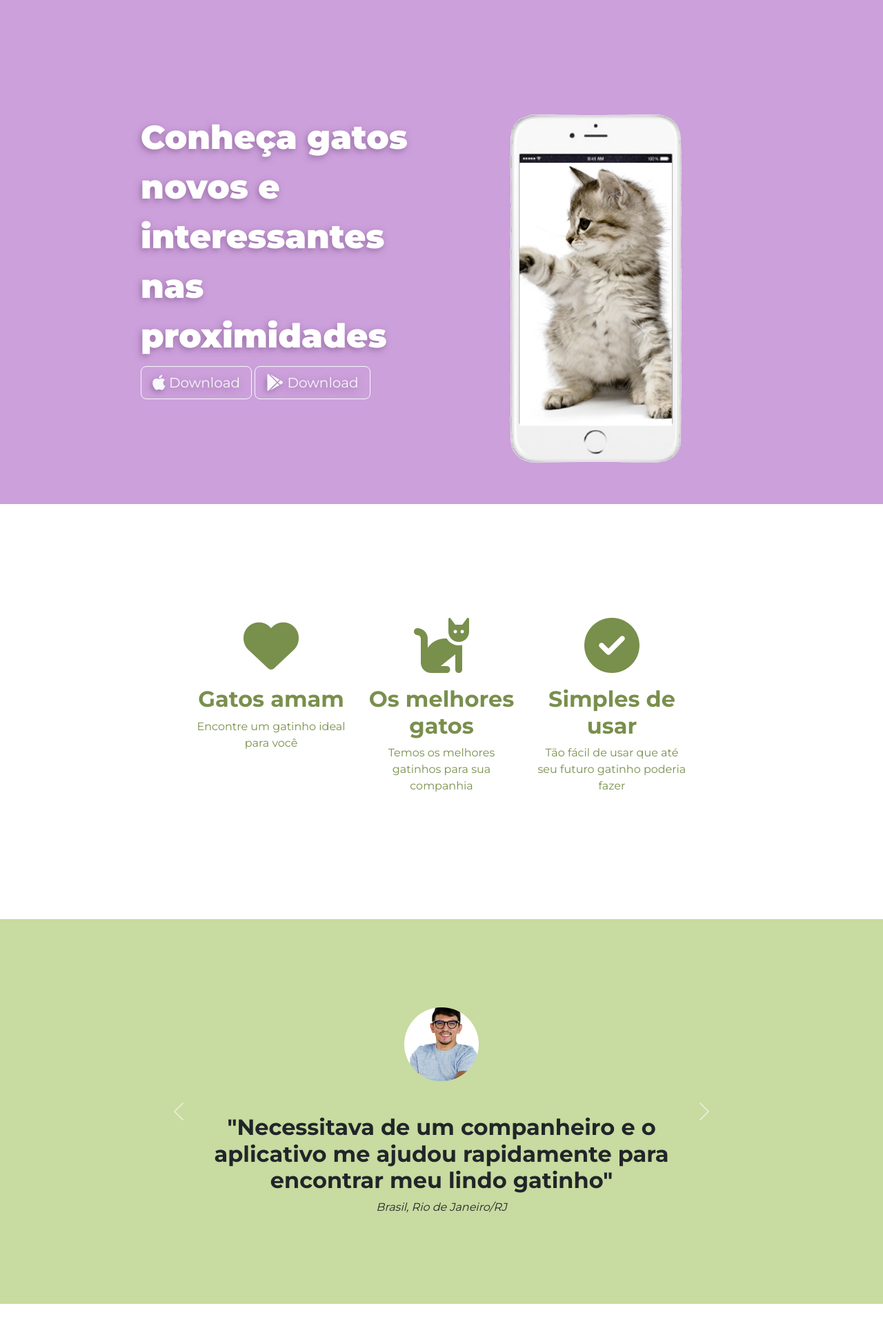
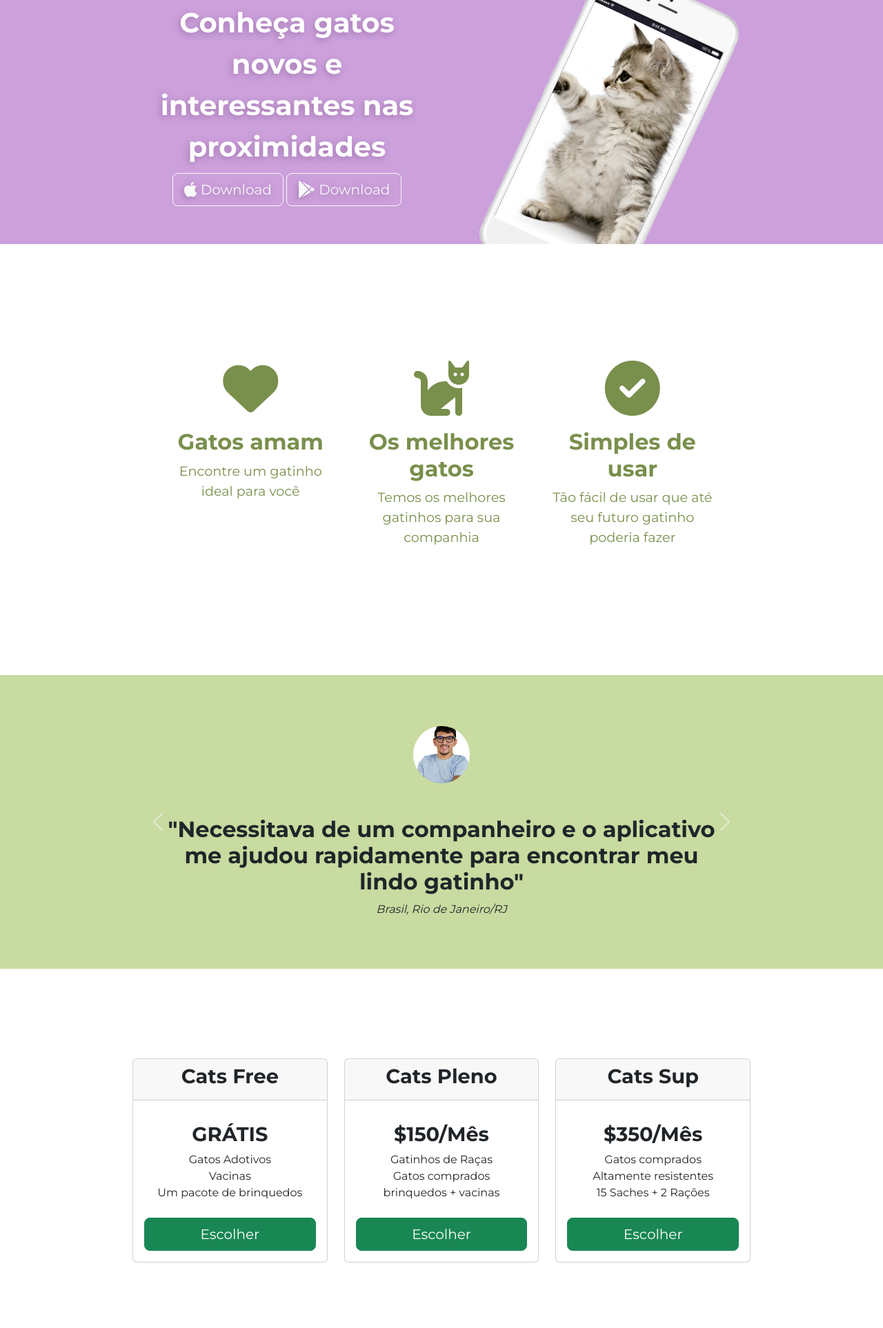
Before and after one commit to Aguiarziin/Projetos-Dev-Web, a plain HTML site: page PROJETO-DUKEZA/index.html in a window 1280 px wide. Shown: the part 149-2075 px from the top of the page at 69% size. Drawn offline with nearby package versions, Linux system fonts and the light colour scheme.

Commit message:
Refatoração Projeto dukeza

```diff
--- a/PROJETO-DUKEZA/index.html
+++ b/PROJETO-DUKEZA/index.html
@@ -18,13 +18,14 @@
 </head>
 
 <body>
-  <header id="header">
+    <header class='header-footer' id="header">
         <div class="container-fluid">
             <!-- navbar -->
             <nav id='nav' class=" navbar navbar-expand-lg" data-bs-theme="dark">
-        <a class="navbar-brand" href="#" id="header-logo">Dukeza App</a>
-        <button class="navbar-toggler" type="button" data-bs-toggle="collapse" data-bs-target="#navbarSupportedContent"
-          aria-controls="navbarSupportedContent" aria-expanded="false" aria-label="Toggle navigation">
+                <a class="navbar-brand" href="#" id="nav-logo">Dukeza App</a>
+                <button class="navbar-toggler" type="button" data-bs-toggle="collapse"
+                    data-bs-target="#navbarSupportedContent" aria-controls="navbarSupportedContent"
+                    aria-expanded="false" aria-label="Toggle navigation">
                     <span class="navbar-toggler-icon"></span>
                 </button>
                 <div class="collapse navbar-collapse" id="navbarSupportedContent">
@@ -45,10 +46,10 @@
             <div class="row">
                 <div class="col-lg-6">
                     <h1>Conheça gatos novos e interessantes nas proximidades</h1>
-          <button type="button" class="btn btn-lg btn-outline-light mb-3">
+                    <button type="button" class="btn btn-lg btn-outline-light mb-3 btn-shadow">
                         <i class="fa-brands fa-apple fa-lg"></i> Download
                     </button>
-          <button type="button" class="btn btn-lg btn-outline-light mb-3">
+                    <button type="button" class="btn btn-lg btn-outline-light mb-3 btn-shadow ">
                         <i class="fa-brands fa-google-play fa-lg"></i> Download
                     </button>
                 </div>
@@ -59,19 +60,19 @@
         </div>
     </header>
 
-  <section id="features">
+    <section class="white-section" id="features">
         <div class="row-padding row">
-      <div class="features-box col-lg-4">
+            <div class="gap-box col-lg-4">
                 <i class="icon fa-solid fa-heart fa-5x"></i>
                 <h1>Gatos amam</h1>
                 <p>Encontre um gatinho ideal para você</p>
             </div>
-      <div class="features-box col-lg-4">
+            <div class="gap-box col-lg-4">
                 <i class="icon fa-solid fa-cat fa-5x"></i>
                 <h1>Os melhores gatos</h1>
                 <p>Temos os melhores gatinhos para sua companhia</p>
             </div>
-      <div class="features-box col-lg-4">
+            <div class="gap-box col-lg-4">
                 <i class="icon fa-sharp fa-solid fa-circle-check fa-5x"></i>
                 <h1>Simples de usar</h1>
                 <p>Tão fácil de usar que até seu futuro gatinho poderia fazer</p>
@@ -79,19 +80,20 @@
         </div>
     </section>
 
-  <section id="coments">
+    <section class="colored-section" id="coments">
         <!-- first carousel -->
         <div id="carousel-coments" class="carousel slide carousel-fade">
             <div class="carousel-inner">
                 <div class="carousel-item active text-center ">
                     <img src="./img/Alisson.png" class="img-coments d-inline-block" alt="...">
-          <h1><strong>"Necessitava de um companheiro e o aplicativo me ajudou rapidamente para encontrar meu lindo
-              gatinho"</strong></h1>
+                    <h1>"Necessitava de um companheiro e o aplicativo me ajudou rapidamente para encontrar meu
+                        lindo
+                        gatinho"</h1>
                     <em>Brasil, Rio de Janeiro/RJ</em>
                 </div>
                 <div class="carousel-item text-center">
                     <img class="img-coments d-inline-block" src="./img/Gato-preto.png" alt="Model">
-          <h1><strong>"Amo gatos e encontrei um lindo gatinho precisando de ajuda"</strong></h1>
+                    <h1>"Amo gatos e encontrei um lindo gatinho precisando de ajuda"</h1>
                     <em>Brasil, Minas Gerais/MG</em>
                 </div>
             </div>
@@ -108,22 +110,22 @@
 
     </section>
 
-  <section id="price">
+    <section class="white-section" id="price">
         <!-- cards -->
         <div class="row">
 
             <div class="pricing-column col-lg-4 col-md-6">
                 <div class="card">
                     <div class="card-header">
-            <h3>Cats Free</h3>
+                        <h3 class="card-tittle">Cats Free</h3>
                     </div>
                     <div class="card-body d-grid">
 
                         <ul class="list-unstyled mt-3 mb-4">
-              <h3>GRÁTIS</h3>
+                            <h3 class="card-tittle">GRÁTIS</h3>
                             <li>Gatos Adotivos</li>
-              <li>Necessitam de cuidados e acompanhamentos</li>
-              <li>Um pacote de brinquedos e vacinas + 2 Saches ao mês</li>
+                            <li>Vacinas</li>
+                            <li>Um pacote de brinquedos</li>
                         </ul>
 
                         <button type="button" class="btn btn-lg btn-success">Escolher</button>
@@ -135,14 +137,14 @@
             <div class="pricing-column col-lg-4 col-md-6">
                 <div class="card">
                     <div class="card-header">
-            <h3>Cats Pleno</h3>
+                        <h3 class="card-tittle">Cats Pleno</h3>
                     </div>
                     <div class="card-body d-grid">
                         <ul class="list-unstyled mt-3 mb-4">
-              <h3>$150/Mês</h3>
+                            <h3 class="card-tittle">$150/Mês</h3>
                             <li>Gatinhos de Raças</li>
-              <li>Gatos com Cuidado mais sofisticados</li>
-              <li>Um pacote de brinquedos e vacinas + 2 Saches ao mês</li>
+                            <li>Gatos comprados</li>
+                            <li>brinquedos + vacinas</li>
                         </ul>
                         <button type="button" class="btn btn-lg btn-success">Escolher</button>
                     </div>
@@ -153,13 +155,13 @@
             <div class="pricing-column col-lg-4 col-md-12">
                 <div class="card">
                     <div class="card-header">
-            <h3>Cats Sup</h3>
+                        <h3 class="card-tittle">Cats Sup</h3>
                     </div>
                     <div class="card-body d-grid">
                         <ul class="list-unstyled mt-3 mb-4">
-              <h2 class='card-title'>$350/Mês</h2>
-              <li>Gatinhos Geneticamente Selecionados</li>
-              <li>Altamente resistentes a doenças</li>
+                            <h2 class='card-tittle'>$350/Mês</h2>
+                            <li>Gatos comprados</li>
+                            <li>Altamente resistentes</li>
                             <li>15 Saches + 2 Rações</li>
                         </ul>
                         <button type="button" class="btn btn-lg btn-success">Escolher</button>
@@ -173,7 +175,19 @@
 
     </section>
 
-  <footer id="footer">
+    <section class="colored-section" id="cta">
+        <div class="container-fluid">
+            <h1>Faça agora o donwload e se junte a maior comunidade de Gatinhos do Brasil</h1>
+            <button type="button" class="btn btn-lg btn-outline-light mb-3 btn-shadow">
+                <i class="fa-brands fa-apple fa-lg"></i> Download
+            </button>
+            <button type="button" class="btn btn-lg btn-outline-light mb-3 btn-shadow">
+                <i class="fa-brands fa-google-play fa-lg"></i> Download
+            </button>
+        </div>
+    </section>
+
+    <footer class='header-footer' id="footer">
 
         <div class="container-footer container">
 
@@ -196,6 +210,7 @@
         </div>
 
     </footer>
+
     <script src="https://cdn.jsdelivr.net/npm/bootstrap@5.3.0-alpha1/dist/js/bootstrap.bundle.min.js"
         integrity="sha384-w76AqPfDkMBDXo30jS1Sgez6pr3x5MlQ1ZAGC+nuZB+EYdgRZgiwxhTBTkF7CXvN"
         crossorigin="anonymous"></script>
--- /dev/null
+++ b/PROJETO-DUKEZA/style-reverse.css
@@ -0,0 +1,277 @@
+.white-section {
+    background-color: #fff;
+}
+
+.colored-section {}
+
+.header-footer {
+    background-color: var(--color-1);
+    color: #fff;
+}
+
+/* END COLOR SECTION */
+
+
+/* ======HEADER====== */
+
+#header {
+    padding: 3% 15%;
+    text-shadow: -2px 3px 10px var(--text-shadow1);
+}
+
+#header #header-logo {
+    font-family: "Ubuntu", sans-serif;
+    font-size: 4rem;
+    font-weight: bold;
+}
+
+/* END HEADER */
+
+
+/* ======NAVBAR  ====== */
+#nav {
+    padding-bottom: 10rem;
+}
+
+.nav-item {
+    margin-right: 2rem;
+
+}
+
+.navbar-nav {
+    font-size: 1.2rem;
+
+}
+
+/* END NAVBAR  */
+
+
+/* ======CONTENT HEADER====== */
+
+.header-img {
+    width: 18%;
+    transform: rotate(25deg);
+    position: absolute;
+    top: 25%;
+    right: 22%;
+
+}
+
+#header h1 {
+    font-size: 3rem;
+    line-height: 1.5;
+    font-weight: 900;
+    text-align: left;
+}
+
+#header button {
+    text-shadow: -2px 3px 10px var(--text-shadow);
+}
+
+#header .navigation:hover {
+    color: var(--color-2);
+}
+
+/* END CONTENT HEADER */
+
+/* ====FEATURES===== */
+
+#features {
+    padding: 3% 15%;
+    background-color: #fff;
+    position: relative;
+    z-index: 1;
+}
+
+#features h1 {
+    font-size: 2rem;
+    font-weight: bold;
+    color: var(--color-4)
+}
+
+#features p {
+    color: var(--color-4);
+}
+
+.row-padding {
+    padding: 10% 10%;
+}
+
+.features-box {
+    padding: 5%;
+}
+
+.icon {
+    color: var(--color-4);
+    margin-bottom: 1.2rem;
+}
+
+.icon:hover {
+    color: var(--color-3);
+}
+
+/* END FEATURES */
+
+
+/* ============= coments ============ */
+#coments {
+    padding: 3% 15%;
+    background-color: var(--color-5);
+}
+
+#coments .img-coments {
+    width: 15%;
+    border-radius: 100%;
+    margin-bottom: 3rem;
+}
+
+#coments h1 {
+    font-size: 2em;
+}
+
+#coments #carousel-coments {
+    padding: 10% 10%;
+}
+
+/* END COMMENTS */
+
+/* ====== price ======= */
+
+#price {
+    padding: 3% 15%;
+    color: var(--color-4);
+}
+
+.pricing-column {
+    padding: 10% 2%;
+}
+
+.card-header h3 {
+    font-weight: bold;
+}
+
+/* END PRICE  */
+
+/* =========footer========= */
+#footer {
+    padding: 2% 7%;
+    background-color: var(--color-1);
+
+    color: #ffff;
+}
+
+.container-footer {
+    padding: 2%;
+}
+
+.footer-links {
+    margin-bottom: 1.5rem;
+}
+
+.social-links {
+    margin-right: 1rem;
+    text-decoration: none;
+    color: #ffff;
+}
+
+.social-links:hover {
+    transition: 0.4s;
+    color: var(--color-5);
+}
+
+/* END FOOTER */
+@media(max-width: 1280px) {
+    #header figure {
+        text-align: center;
+    }
+
+    .header-img {
+        width: 60%;
+        transform: rotate(0);
+        position: static;
+        top: 0;
+        right: 0;
+    }
+}
+
+@media(max-width: 1024px) {
+    #header h1 {
+        font-size: 2.3rem;
+        line-height: 1.5;
+        font-weight: 900;
+    }
+
+    #features h1 {
+        font-size: 1.3rem;
+        font-weight: bold;
+        color: var(--color-4)
+    }
+
+    #coments .img-coments {
+        width: 25%;
+    }
+
+}
+
+@media(max-width: 991px) {
+    #header {
+        text-align: center;
+    }
+
+    .header-img {
+        width: 35%;
+        margin-top: 5rem;
+    }
+
+    #coments .img-coments {
+        width: 30%;
+    }
+
+}
+
+@media(max-width: 652px) {
+    #header nav button {
+        margin: 1.4rem auto 0;
+    }
+
+    #nav {
+        padding-bottom: 5%;
+    }
+
+    #header h1 {
+        font-size: 2.1rem;
+        margin-bottom: 1rem;
+    }
+
+    .header-img {
+        width: 50%;
+        margin-top: 3rem;
+    }
+
+    #coments strong {
+        font-size: 1.5rem;
+    }
+}
+
+@media(max-width: 414px) {
+    #header #header-logo {
+        font-size: 3rem;
+    }
+
+    #coments .carousel-control-next {
+        right: -40px;
+    }
+
+    #coments .carousel-control-prev {
+        left: -40px;
+    }
+
+    #coments .img-coments {
+        width: 50%;
+        margin-bottom: 1rem;
+    }
+
+    #coments strong {
+        font-size: 1.3rem;
+    }
+}
--- a/PROJETO-DUKEZA/style/style.css
+++ b/PROJETO-DUKEZA/style/style.css
@@ -3,8 +3,11 @@
 /*font-family: 'Montserrat', sans-serif;
 font-family: 'Ubuntu', sans-serif; */
 * {
+    margin: 0;
+    padding: 0;
+    box-sizing: border-box;
     font-family: "Montserrat", sans-serif;
-
+    text-align: center;
 }
 
 :root {
@@ -14,148 +17,155 @@ font-family: 'Ubuntu', sans-serif; */
     --color-3: #F4D4FF;
     --color-4: #798F4C;
     --color-5: #C8DBA0;
-  --text-shadow1: #825a8fb2;
+    --text-shadow1: #825a8f86;
     --text-shadow2: #798f4c70;
 }
 
-/* ======HEADER====== */
+/* sections config */
+body h1 {
+    font-size: 1.5rem;
+    font-weight: bold;
+}
 
-#header {
-  background-color: var(--color-1);
-  padding: 3% 15%;
-  color: #fff;
+body {
+    height: 100vh;
+}
+
+.btn-shadow {
     text-shadow: -2px 3px 10px var(--text-shadow1);
 }
 
-#header #header-logo {
+.white-section {
+    background-color: #fff;
+    color: var(--color-4);
+    padding: 3% 5%;
+}
+
+.colored-section {
+    padding: 3% 5%;
+    background-color: var(--color-5);
+}
+
+.header-footer {
+    background-color: var(--color-1);
+    color: #fff;
+    text-shadow: -2px 3px 10px var(--text-shadow1);
+    padding: 3% 8%;
+}
+
+/* end sections */
+
+/* ======NAVBAR  ====== */
+#nav {
+    padding-bottom: 3rem;
     font-family: "Ubuntu", sans-serif;
-  font-size: 4rem;
+
+}
+
+#header #nav-logo {
+    font-size: 2rem;
     font-weight: bold;
 }
 
-/* ======NAVBA ====== */
-#nav {
-  padding-bottom: 10rem;
+/* END NAVBAR  */
+
+
+/* ======CONTENT HEADER====== */
+
+.header-img {
+    width: 60%;
 }
 
-.nav-item {
-  margin-right: 2rem;
-
-}
-
-.navbar-nav {
-  font-size: 1.2rem;
-
-}
-
-
-#header button {
-  text-shadow: -2px 3px 10px var(--text-shadow);
+#header h1 {
+    font-size: 1.5rem;
+    line-height: 1.5;
+    font-weight: bold;
+    text-align: left;
 }
 
 #header .navigation:hover {
     color: var(--color-2);
 }
 
-/* ======CONTENT HEADER====== */
+/* END CONTENT HEADER */
 
-.header-img {
-  width: 18%;
-  transform: rotate(25deg);
-  position: absolute;
-  top: 25%;
-  right: 22%;
-
-}
-
-#header h1 {
-  font-size: 3rem;
-  line-height: 1.5;
-  font-weight: 900;
-}
-
-
-/* ====second content===== */
+/* ====FEATURES===== */
 
 #features {
-  padding: 3% 15%;
-  background-color: #fff;
-  position: relative;
-  z-index: 1;
-}
-
-#features h1 {
-  font-size: 2rem;
-  font-weight: bold;
-  color: var(--color-4)
-}
-
-#features p {
     color: var(--color-4);
 }
 
 .row-padding {
-  padding: 10% 10%;
+    padding: 10% 5%;
 }
 
-.features-box {
+.gap-box {
     padding: 5%;
-  text-align: center;
 }
 
 .icon {
-  color: var(--color-4);
     margin-bottom: 1.2rem;
 }
 
 .icon:hover {
     color: var(--color-3);
+
 }
+
+/* END FEATURES */
+
 
 /* ============= coments ============ */
 #coments {
-  padding: 3% 15%;
     background-color: var(--color-5);
+    text-align: justify;
 }
 
 #coments .img-coments {
-  width: 15%;
+    width: 30%;
     border-radius: 100%;
-  text-align: center;
     margin-bottom: 3rem;
 }
 
-#coments h1 {
-  font-size: 2em;
+#coments .carousel-control-prev {
+    left: -30px;
 }
 
-#coments #carousel-coments {
-  padding: 10% 10%;
+#coments .carousel-control-next {
+    right: -30px;
 }
+
+#carousel-coments {
+    padding: 4%;
+}
+
+/* END COMMENTS */
 
 /* ====== price ======= */
 
 #price {
-  padding: 3% 15%;
-  text-align: center;
     color: var(--color-4);
 }
 
 .pricing-column {
-  padding: 10% 2%;
+    padding: 10%;
 }
 
-.card-header h3 {
+.card-tittle {
     font-weight: bold;
+    font-size: 1.8rem;
+}
+
+/* END PRICE  */
+
+#cta {
+    color: #fff;
+    padding: 10%;
+    text-align: left;
+    text-shadow: -2px 3px 10px var(--text-shadow2);
 }
 
 /* =========footer========= */
-#footer {
-  padding: 2% 7%;
-  background-color: var(--color-1);
-  text-align: center;
-  color: #ffff;
-}
 
 .container-footer {
     padding: 2%;
@@ -176,98 +186,72 @@ font-family: 'Ubuntu', sans-serif; */
     color: var(--color-5);
 }
 
-@media(max-width: 1280px) {
-  #header figure {
-    text-align: center;
+/* END FOOTER */
+
+@media (min-width: 550px) {
+
+    .header-img {
+        width: 40%;
     }
 
-  .header-img {
-    width: 60%;
-    transform: rotate(0);
-    position: static;
-    top: 0;
-    right: 0;
+    #header h1 {
+        text-align: center;
+        font-size: 3rem;
     }
 }
 
-@media(max-width: 1024px) {
-  #header h1 {
-    font-size: 2.3rem;
-    line-height: 1.5;
-    font-weight: 900;
+@media (min-width: 768px) {
+    body h1 {
+        font-size: 2rem;
     }
 
-  #features h1 {
-    font-size: 1.3rem;
-    font-weight: bold;
-    color: var(--color-4)
+    p {
+        font-size: 1.2rem;
     }
 
     #coments .img-coments {
-    width: 25%;
+        width: 20%;
+        border-radius: 100%;
+        margin-bottom: 3rem;
     }
+}
+
+@media (min-width: 992px) {
+    .header-img {
+        width: 18%;
+        transform: rotate(25deg);
+        position: absolute;
+        top: 14%;
+        right: 22%;
+    }
+
+    #header h1 {
+        text-align: center;
+        font-size: 2.5rem;
+    }
+
+    #features {
+        position: relative;
+        z-index: 1;
+    }
+
+    #coments .img-coments {
+        width: 10%;
+        border-radius: 100%;
+        margin-bottom: 3rem;
+    }
+
+    .white-section {
+        padding: 3% 15%;
+    }
+
+    .colored-section {
+        padding: 3% 15%;
 
     }
 
-@media(max-width: 991px) {
-  #header {
-    text-align: center;
-  }
-
-  .header-img {
-    width: 35%;
-    margin-top: 5rem;
-  }
-
-  #coments .img-coments {
-    width: 30%;
-  }
-
-}
-
-@media(max-width: 652px) {
-  #header nav button {
-    margin: 1.4rem auto 0;
-  }
-
-  #nav {
-    padding-bottom: 5%;
-  }
-
-  #header h1 {
-    font-size: 2.1rem;
-    margin-bottom: 1rem;
-  }
-
-  .header-img {
-    width: 50%;
-    margin-top: 3rem;
-  }
-
-  #coments strong {
-    font-size: 1.5rem;
+    .header-footer {
+        padding: 3% 15%;
     }
 }
-
-@media(max-width: 414px) {
-  #header #header-logo {
-    font-size: 3rem;
 }
-
-  #coments .carousel-control-next {
-    right: -40px;
-  }
-
-  #coments .carousel-control-prev {
-    left: -40px;
-  }
-
-  #coments .img-coments {
-    width: 50%;
-    margin-bottom: 1rem;
-  }
-
-  #coments strong {
-    font-size: 1.3rem;
-  }
-}
```
Lines whose indentation alone changed are shown as unchanged.
